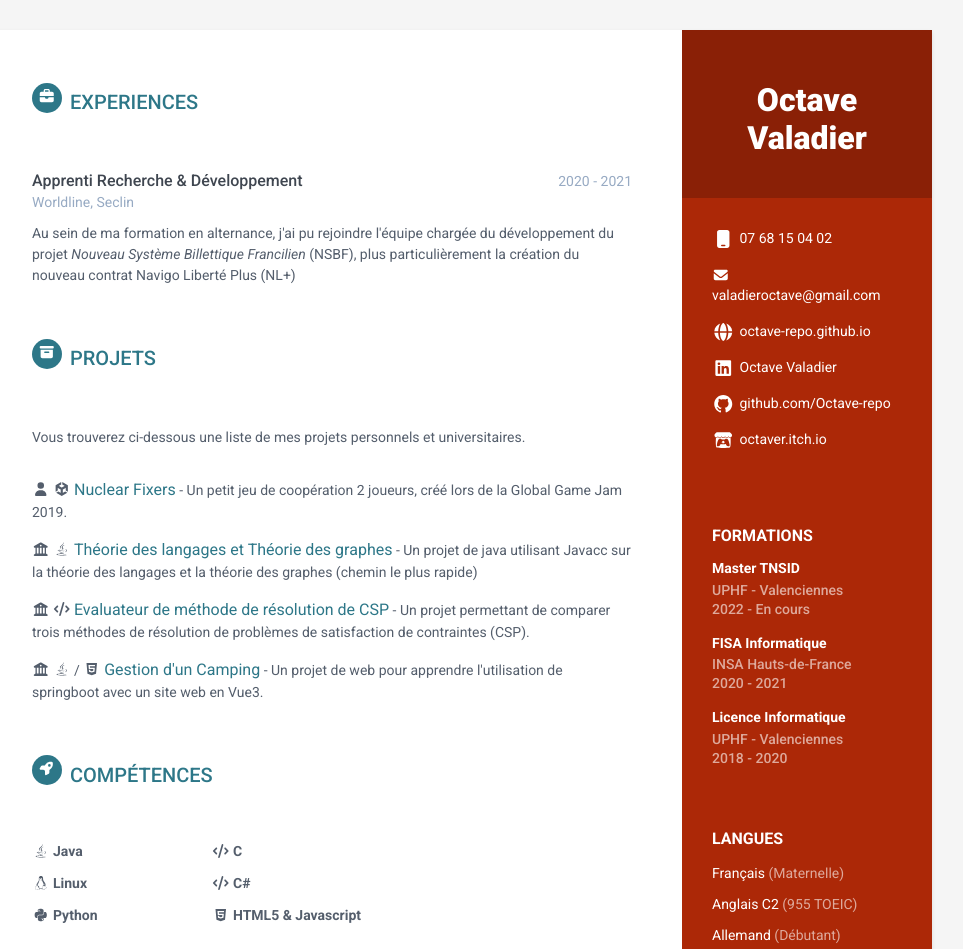
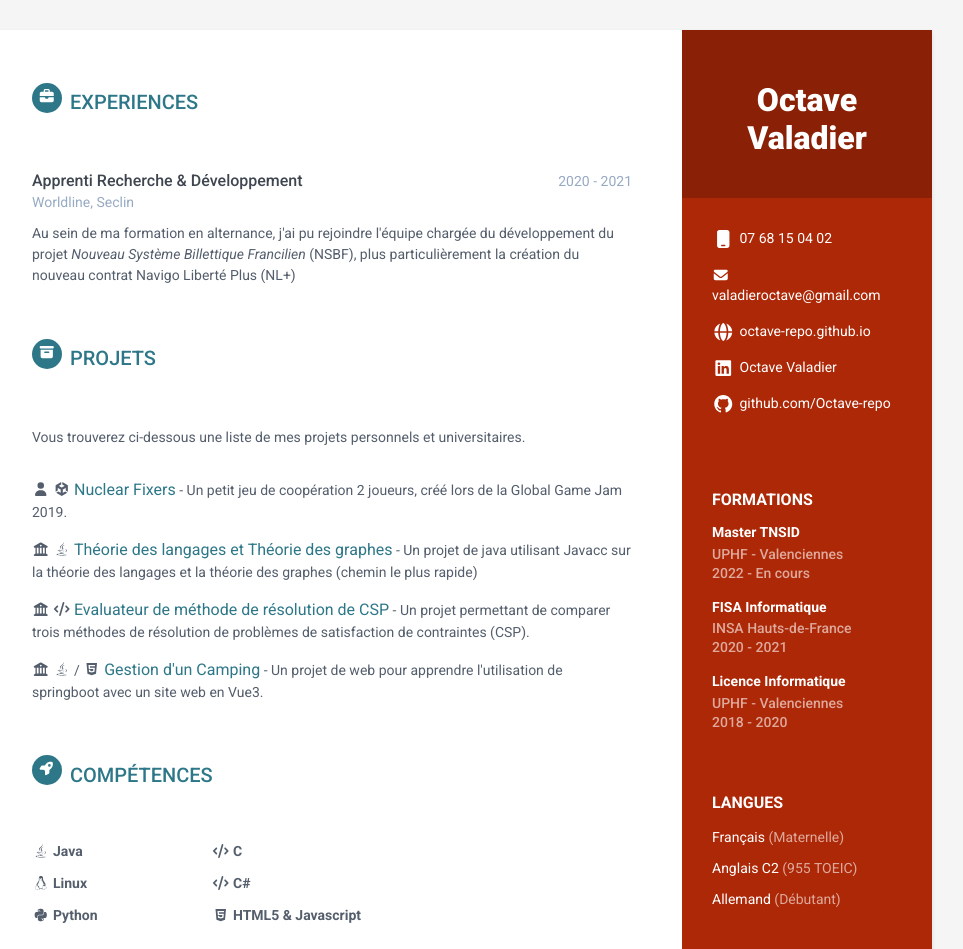
Before and after one commit to Octave-repo/Octave-repo.github.io, a plain HTML site: page cv.html in a window 1280 px wide. Shown: the top 949 px of the page, without its empty margins (188-1151 px from the left). Drawn offline with Linux system fonts and the light colour scheme.

Commit message:
Removed itch link

```diff
--- a/cv.html
+++ b/cv.html
@@ -36,7 +36,6 @@
                     <li class="website"><i class="fas fa-globe"></i><a href="https://octave-repo.github.io" target="_blank">octave-repo.github.io</a></li>
                     <li class="itchio"><i class="fab fa-linkedin"></i><a href="https://www.linkedin.com/in/octave-valadier-90974a193/" target="_blank">Octave Valadier</a></li>
                     <li class="github"><i class="fab fa-github"></i><a href="https://github.com/Octave-repo" target="_blank">github.com/Octave-repo</a></li>
-                    <li class="itchio"><i class="fab fa-itch-io"></i><a href="https://octaver.itch.io" target="_blank">octaver.itch.io</a></li>
                 </ul>
             </div><!--//contact-container-->
             <div class="education-container container-block">
```
